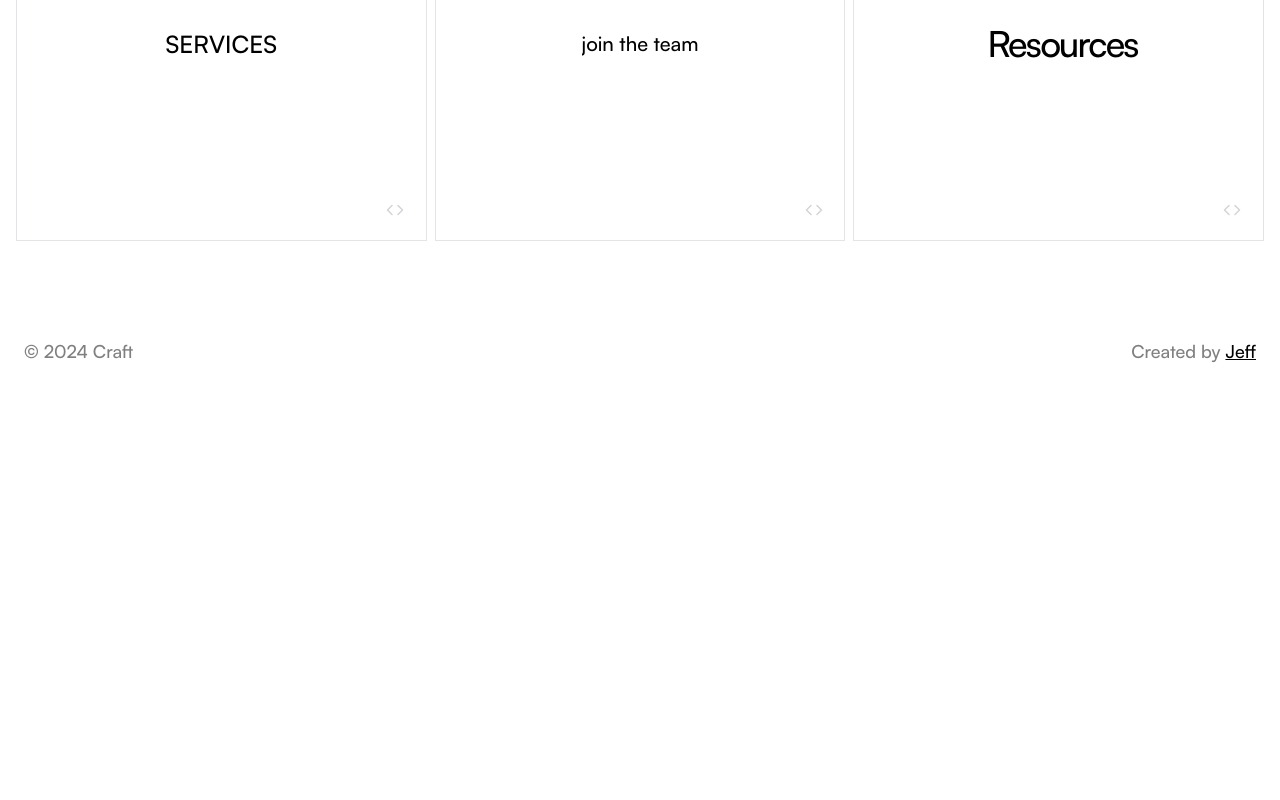
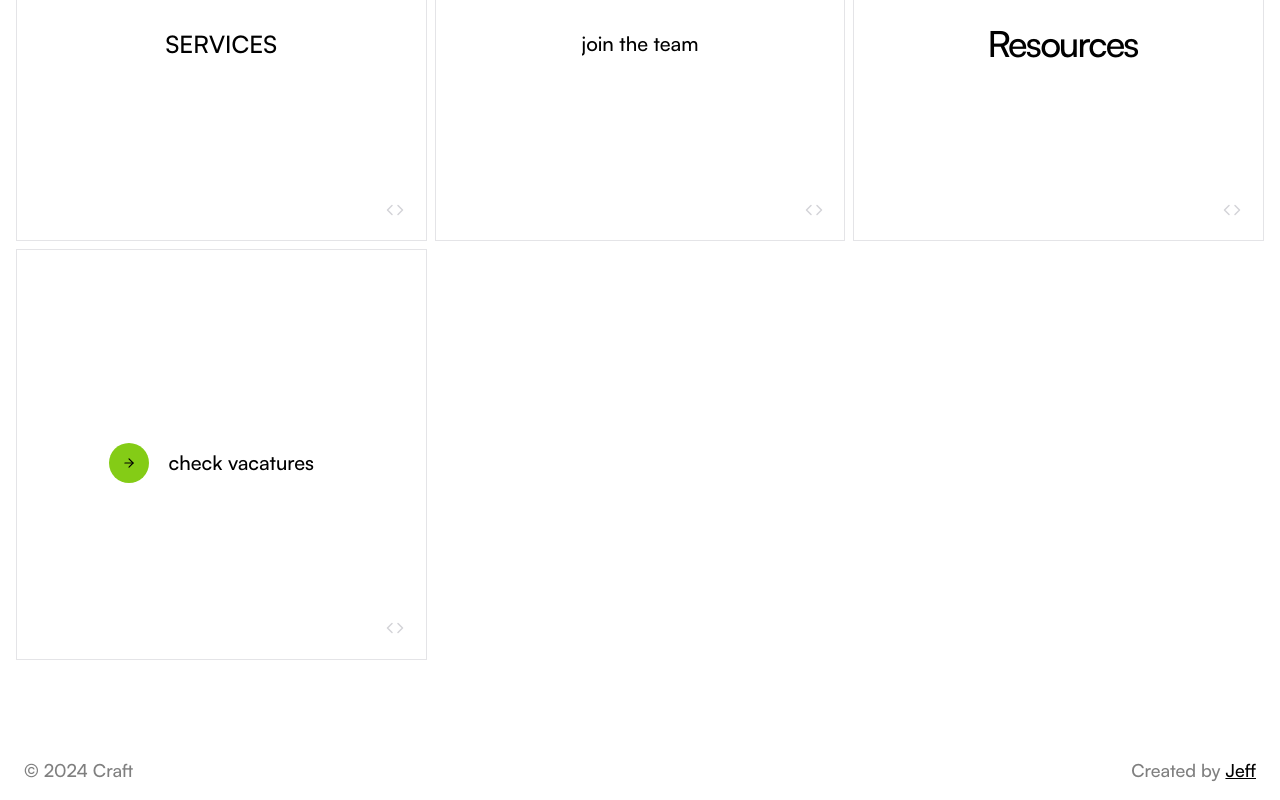
Before and after one commit to Jeff-Maina/craft, a Next.js app: page /elements/links in a window 1280 px wide. Shown: the part 900-1700 px from the top of the page. Before the commit the page ends 1281 px from the top, so only its background shows below. Built offline with nearby package versions, Linux system fonts and the light colour scheme.

Commit message:
Add link component 007

```diff
--- /dev/null
+++ b/src/app/(pages)/elements/links/(examples)/link_007/Link_007.tsx
@@ -0,0 +1,26 @@
+"use client";
+
+import { ArrowRight } from "lucide-react";
+import ElementLayout from "../../../ElementLayout";
+import { codeblock } from "./codeblock";
+
+const Link007 = () => {
+  return (
+    <ElementLayout codeBlock={codeblock}>
+      <a href="" className="group/link flex items-center gap-5 h-20">
+        <div className="bg-lime-500 size-10 rounded-full grid place-items-center scale-100 group-hover/link:size-0 group-hover/link:translate-x-4  overflow-hidden transition-all duration-500">
+          <ArrowRight className="h-[14px] w-[14px] group-hover/link:translate-x-[150%] transition-all duration-300" />
+        </div>
+        <span className="lg:text-xl leading-none">check vacatures</span>
+        <div className="bg-lime-500 size-0 grid place-items-center rounded-full overflow-hidden -translate-x-4 group-hover/link:size-10 group-hover/link:translate-x-0 transition-all duration-500">
+          <ArrowRight className="h-[14px] w-[14px] -translate-x-[150%] group-hover/link:translate-x-[0%] transition-all duration-300" />
+        </div>
+      </a>
+    </ElementLayout>
+  );
+};
+
+export default Link007;
+
+// feb 13 20:19
+// feb 9 1:00
--- /dev/null
+++ b/src/app/(pages)/elements/links/(examples)/link_007/codeblock.tsx
@@ -0,0 +1,8 @@
+const javascript: string = ``
+
+const typescript: string = ``;
+
+export const codeblock = {
+  javascript,
+  typescript,
+};
--- a/src/app/(pages)/elements/links/Linkslist.tsx
+++ b/src/app/(pages)/elements/links/Linkslist.tsx
@@ -4,6 +4,7 @@ import Link005 from "./(examples)/link_005/link_005";
 import Link01 from "./(examples)/link_001/Link001";
 import Link02 from "./(examples)/link_002/link_002";
 import Link006 from "./(examples)/link_006/link_006";
+import Link007 from "./(examples)/link_007/Link_007";
 
 type LinkProps = JSX.Element;
 
@@ -13,5 +14,6 @@ export const Linklist: Array<LinkProps> = [
   <Link003 />,
   <Link004 />,
   <Link005 />,
-  <Link006 />
+  <Link006 />,
+  <Link007 />,
 ];
```
